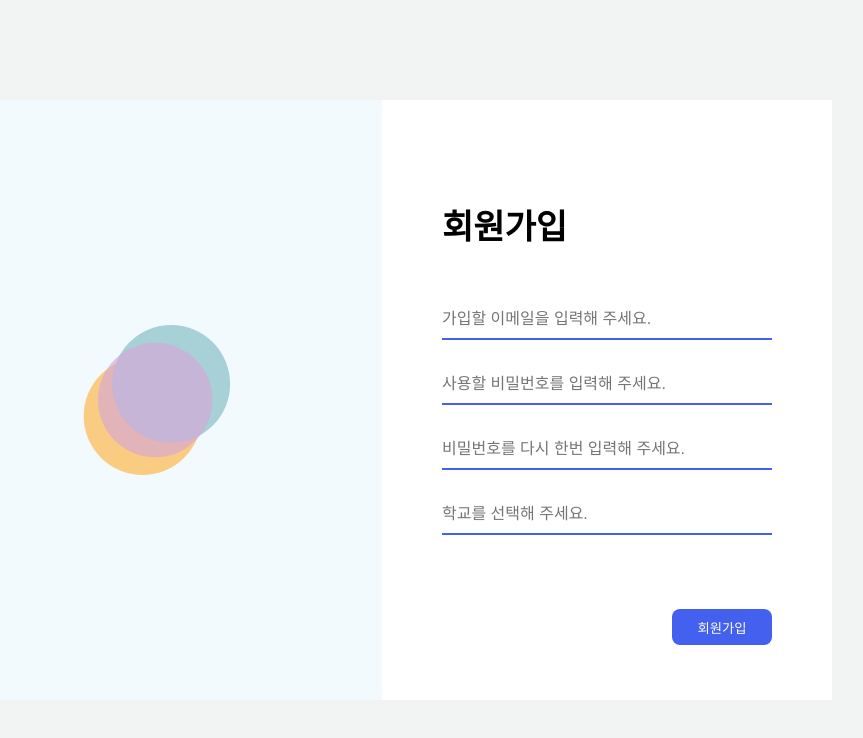
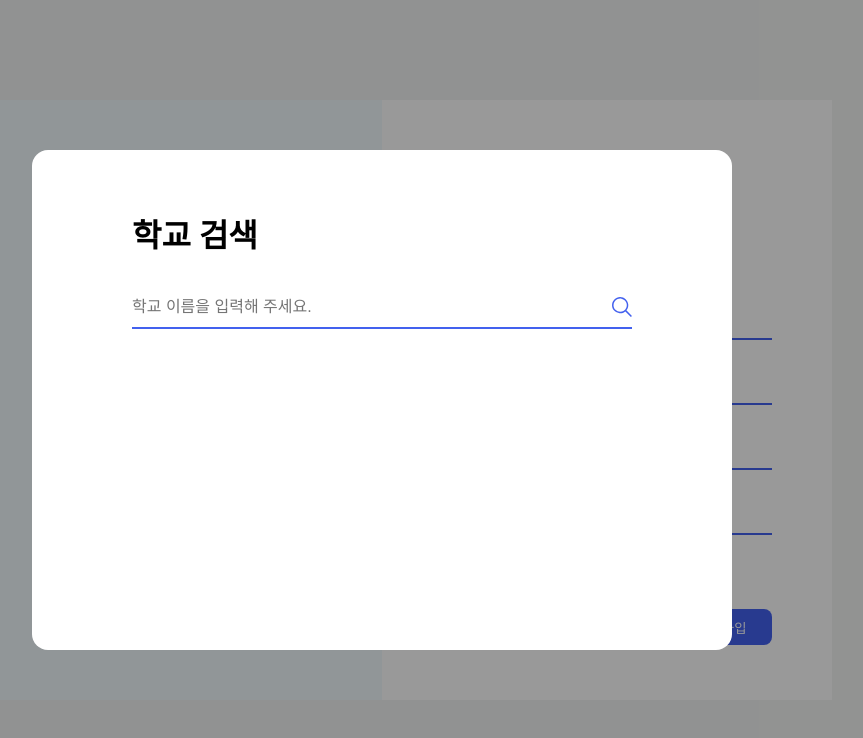
Before and after one commit to Bamdoliro/stupetition, a React (Create React App) app: page /signup in a window 1280 px wide. Shown: the top 738 px of the page, without its empty margins (258-1121 px from the left). Built offline with nearby package versions, Linux system fonts and the light colour scheme.

Commit message:
ADD :: Modal 검색창 추가 - 그외 짜잘한거 많이 함 하지만 기억이 사라짐 ~..

```diff
--- a/src/components/MainContent/MainContent.css
+++ b/src/components/MainContent/MainContent.css
@@ -14,7 +14,7 @@
     display: flex;
     align-items: center;
     justify-content: space-between;
-    padding: 30px 10px;
+    padding-bottom: 30px;
 }
 
 .main-add-post-btn {
--- a/src/components/MainTabBar/MainTabBar.css
+++ b/src/components/MainTabBar/MainTabBar.css
@@ -1,15 +1,20 @@
 .main-tab-bar {
     display: flex;
     align-items: center;
-    justify-content: space-around;
+    justify-content: center;
     height: 80px;
     border-bottom: 1px solid #E2E2E2;
     background-color: #f2f4f3;
 }
 
+.main-tab-frame {
+    width: 50vw;
+    display: flex;
+    justify-content: space-between;
+}
+
 .main-tab-item {
     cursor: pointer;
-    width: 120px;
     text-align: center;
     list-style: none;
 }
@@ -19,7 +24,7 @@
 }
 
 .item-focus-text {
-    font-size: 20px;
+    font-size: 18px;
     color: #4361EE;
     border-bottom: 2px solid #4361EE;
 }
--- a/src/components/MainTabBar/MainTabBar.js
+++ b/src/components/MainTabBar/MainTabBar.js
@@ -7,7 +7,8 @@ export default function MainTabBar() {
     const { TabFocus, setTabFocus } = useContext(TabBarContext);
 
     return (
-        <ul className="main-tab-bar">
+        <div className="main-tab-bar">
+            <ul className="main-tab-frame">
                 <li className="main-tab-item" onClick={() => setTabFocus(1)}>
                     <span className={TabFocus == 1 ? "item-focus-text" : "item-text"}>
                         진행 중인 청원
@@ -24,5 +25,6 @@ export default function MainTabBar() {
                     </span>
                 </li>
             </ul>
+        </div>
     )
 }
--- /dev/null
+++ b/src/components/SchoolSearchModal/SchoolSearchModal.css
@@ -0,0 +1,38 @@
+.school-search-modal {
+    position: fixed;
+    top: 0;
+    left: 0;
+    width: 100%;
+    height: 100%;
+    background-color: rgba(0, 0, 0, 0.4);
+    display: flex;
+    justify-content: center;
+    align-items: center;
+}
+
+.school-main-modal {
+    display: flex;
+    justify-content: center;
+    align-items: center;
+    width: 700px;
+    height: 500px;
+    background-color: #fff;
+    border-radius: 16px;
+}
+
+.modal-inner-frame {
+    width: 500px;
+    height: 380px;
+}
+
+.modal-title {
+    font-size: 32px;
+    font-weight: bold;
+    margin-bottom: 30px;
+}
+
+.school-search-frame {
+    display: flex;
+    align-items: center;
+    border-bottom: 2.5px solid #4361EE;
+}
--- /dev/null
+++ b/src/components/SchoolSearchModal/SchoolSearchModal.js
@@ -0,0 +1,32 @@
+import "./SchoolSearchModal.css"
+import styled from 'styled-components';
+import SearchLogo from "../../assets/search_blue.svg"
+
+export default function SchoolSearchModal() {
+    return (
+        <div className="school-search-modal">
+            <div className="school-main-modal">
+                <div className="modal-inner-frame">
+                    <div className="modal-title">
+                        학교 검색
+                    </div>
+                    <div className="school-search-frame">
+                        <SchoolSearchBar placeholder="학교 이름을 입력해 주세요." />
+                        <img
+                            className="search-logo"
+                            src={SearchLogo}
+                        />
+                    </div>
+                </div>
+            </div>
+        </div>
+    )
+}
+
+const SchoolSearchBar = styled.input`
+    border: none;
+    outline: none;
+    height: 41px;
+    font-size: 16px;
+    width: 100%;
+`
--- a/src/components/SignUpModal/SignUpModal.js
+++ /dev/null
@@ -1,9 +0,0 @@
-import "./SignUpModal.css"
-
-export default function SignUpModal() {
-    return (
-        <div>
-
-        </div>
-    )
-}
--- a/src/pages/SignUp/SignUp.js
+++ b/src/pages/SignUp/SignUp.js
@@ -1,7 +1,7 @@
 import styled from 'styled-components';
 import Logo from "../../assets/logo.svg"
 import "./SignUp.css"
-import SignUpModal from '../../components/SignUpModal/SignUpModal';
+import SchoolSearchModal from "../../components/SchoolSearchModal/SchoolSearchModal"
 
 export default function SignIn() {
     const SignUpBtnClick = () => {
@@ -37,6 +37,7 @@ export default function SignIn() {
                     </div>
                 </div>
             </BackGround>
+            <SchoolSearchModal />
         </>
     )
 }
```
Also changed, not shown: src/assets/search_blue.svg (added), src/components/SignUpModal/SignUpModal.css (deleted). Lines whose indentation alone changed are shown as unchanged.
